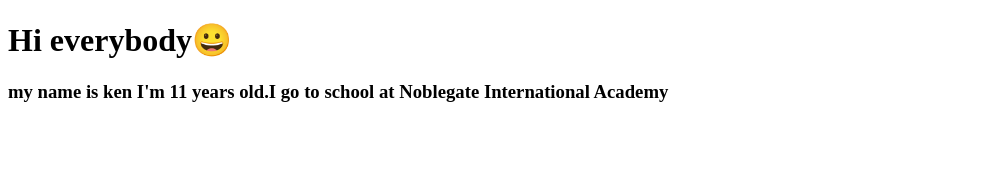
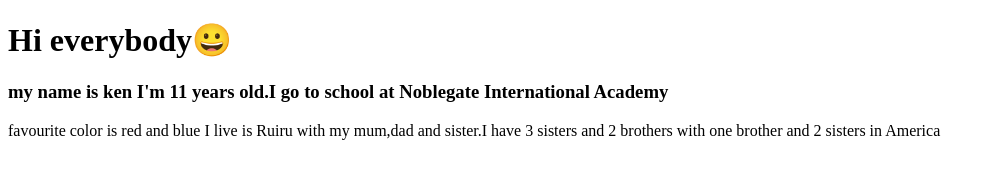
Before and after one commit to kenwilson4500-code/ken-miniminds, a plain HTML site: page index.html in a window 1280 px wide. Shown: the whole page, without its empty margins (0-996 px from the left). Drawn offline with Linux system fonts and the light colour scheme.

Commit message:
Update index.html

```diff
--- a/index.html
+++ b/index.html
@@ -8,5 +8,6 @@
 <body>
     <h1>Hi everybody&#128512;</h1>
     <h3>my name is ken I'm 11 years old.I go to school at Noblegate International Academy</h3>
+    <p>favourite color is red and blue I live is Ruiru with my mum,dad and sister.I have 3 sisters and 2 brothers with one brother and 2 sisters in America</p>
 </body>
 </html>
```
